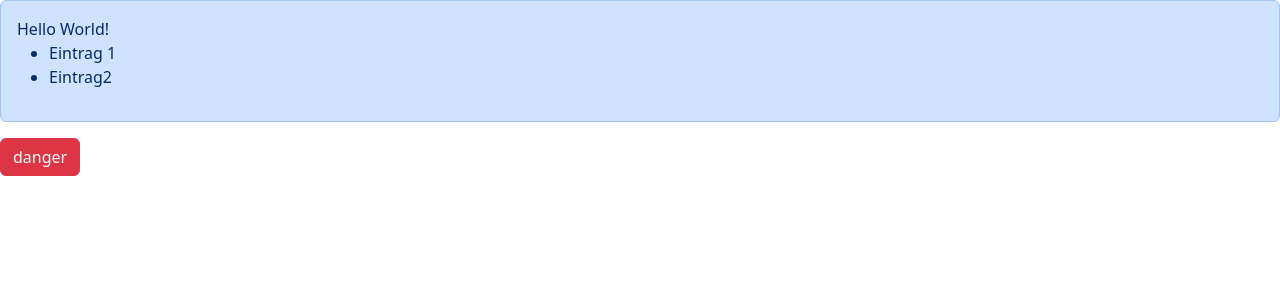
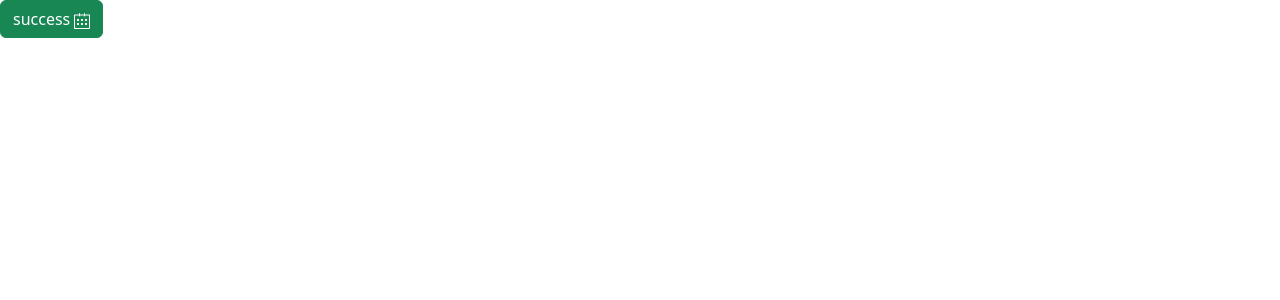
Before and after one commit to 9vmfrhx9bp-gif/react-project, a React (Vite) app in the folder react-app/: page / in a window 1280 px wide. Shown: the top 300 px of the page. Built offline with nearby package versions, Linux system fonts and the light colour scheme.

Commit message:
react icons hinzugefügt

```diff
--- a/package.json
+++ b/package.json
@@ -1,5 +1,6 @@
 {
   "dependencies": {
-    "bootstrap": "^5.3.8"
+    "bootstrap": "^5.3.8",
+    "react-icons": "^5.6.0"
   }
 }
--- a/react-app/src/App.tsx
+++ b/react-app/src/App.tsx
@@ -1,21 +1,21 @@
+import { useState } from "react";
 import Alert from "./components/Alert";
 import Button from "./components/Button";
 
 
 
+
 function App() {
+  const [alertVisible, setAlertVisibility] = useState(false)
   return (
     <div>
-      <Alert>
-        Hello World!
-        <ul>
-          <li>Eintrag 1</li>
-          <li>Eintrag2</li>
-        </ul>
-      </Alert>
-      <Button type=""></Button>
 
-    </div>
+      {alertVisible && <Alert onClose={() => setAlertVisibility(false)}>Alert</Alert>}
+      <Button type="success" onClick={() => setAlertVisibility(true)}></Button>
+
+
+
+    </div >
   );
 }
 
--- a/react-app/src/components/Alert.tsx
+++ b/react-app/src/components/Alert.tsx
@@ -1,12 +1,19 @@
 import { ReactNode } from "react"
 
-interface Props { children: ReactNode }
+interface Props {
+    children: ReactNode
+    onClose: () => void;
+
+}
 
 
-function Alert({ children }: Props) {
-    return <div className="alert alert-primary" role="alert">
-        {children}
-    </div>
+function Alert({ children, onClose }: Props) {
+    return (
+        <div className="alert alert-warning alert-dismissible fade show" role="alert">
+            <strong>{children}</strong> You should check in on some of those fields below.
+            <button type="button" className="btn-close" onClick={onClose} data-bs-dismiss="alert" aria-label="Close"></button>
+        </div>
+    )
 
 }
 export default Alert
--- a/react-app/src/components/Button.tsx
+++ b/react-app/src/components/Button.tsx
@@ -1,9 +1,13 @@
+
+import { SlCalender } from "react-icons/sl";
 
 interface Props {
     type: string;
+    onClick: () => void;
 }
+let state: string = "show"
 
-function Button({ type }: Props) {
+function Button({ type, onClick }: Props) {
 
     let status: string;
     switch (type) {
@@ -22,7 +26,13 @@ function Button({ type }: Props) {
 
     }
     return (
-        <button type="button" className={status}>{type}</button>
+        <>
+            <button type="button" className={status} onClick={onClick}>{type} <SlCalender /></button>
+
+        </>
+
+
+
     )
 }
 
```
Also changed, not shown: 1 other file (tests, documents, lock files or other folders).
